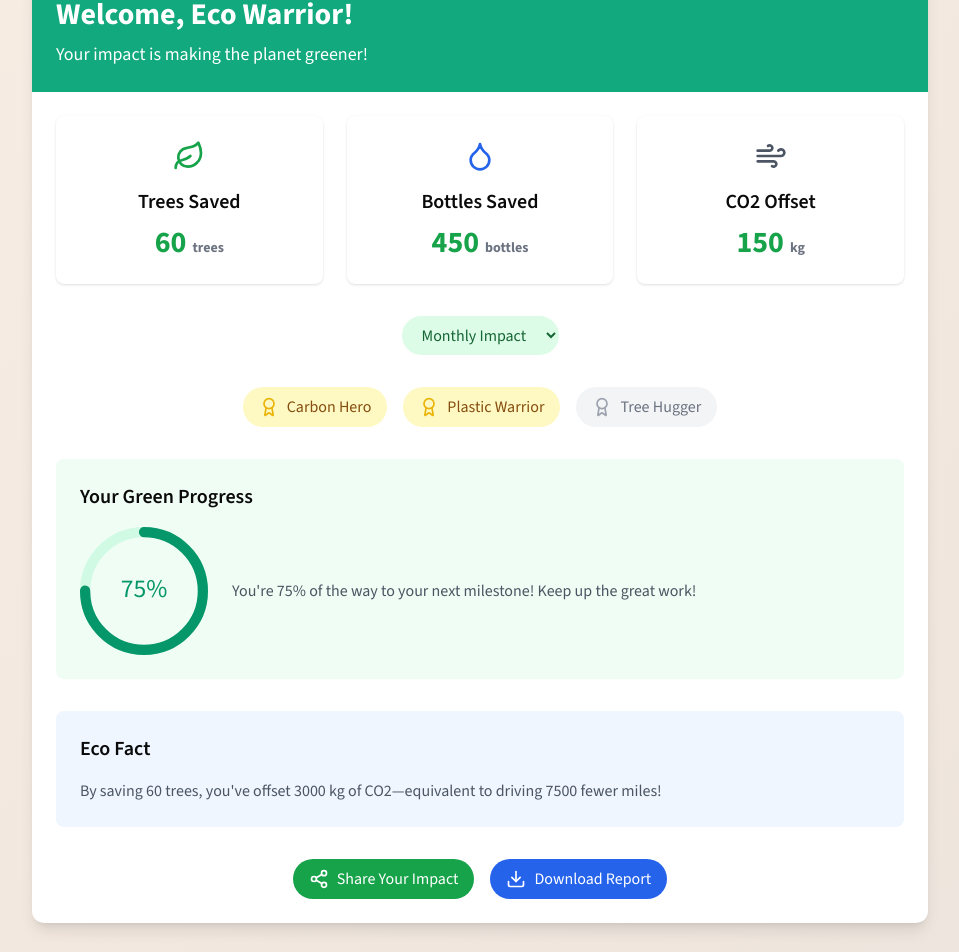
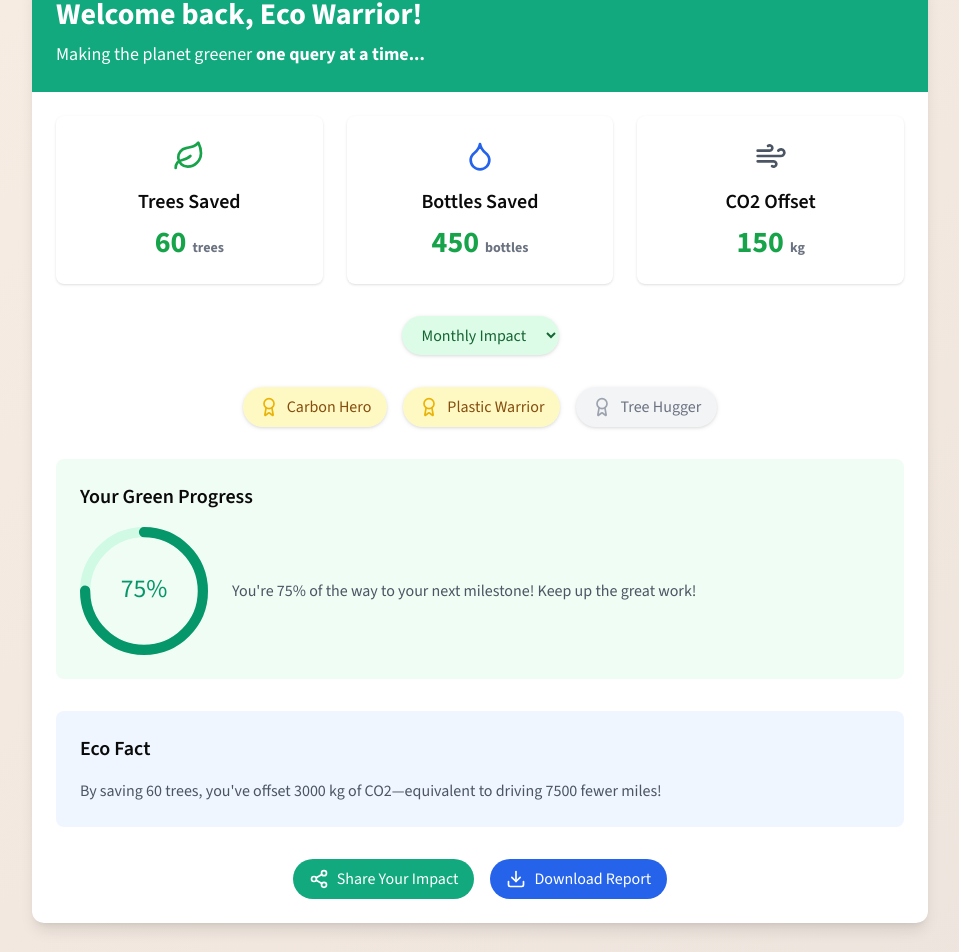
Before and after one commit to jhinericusername/verdellm, a Next.js app in the folder verde/: page /profile in a window 1280 px wide. Shown: the part 96-1048 px from the top of the page, without its empty margins (160-1119 px from the left). Built offline with nearby package versions, Linux system fonts and the light colour scheme.

Commit message:
profile ui changes

```diff
--- a/verde/src/app/profile/page.tsx
+++ b/verde/src/app/profile/page.tsx
@@ -6,6 +6,7 @@ import 'react-circular-progressbar/dist/styles.css'
 import { Leaf, Droplet, Wind, Award, Share2, Download, ChevronDown } from 'lucide-react'
 import { Button } from '@/components/ui/button'
 import Link from 'next/link'
+import { div } from 'framer-motion/client'
 
 export default function Profile() {
   const [timeframe, setTimeframe] = useState<'daily' | 'monthly' | 'lifetime'>('monthly')
@@ -37,8 +38,8 @@ export default function Profile() {
 
       <div className="max-w-4xl mx-auto bg-white rounded-xl shadow-lg overflow-hidden">
         <header className="bg-customgreen text-white p-6">
-          <h1 className="text-3xl font-bold">Welcome, Eco Warrior!</h1>
-          <p className="text-lg mt-2">Your impact is making the planet greener!</p>
+          <h1 className="text-3xl font-bold">Welcome back, Eco Warrior!</h1>
+          <p className="text-lg mt-2">Making the planet greener <strong>one query at a time...</strong></p>
         </header>
 
         <main className="p-6">
@@ -63,7 +64,7 @@ export default function Profile() {
             />
           </div>
 
-          <div className="flex justify-center mb-8">
+          <div className="flex justify-center mb-8 drop-shadow">
             <select
               value={timeframe}
               onChange={(e) => setTimeframe(e.target.value as 'daily' | 'monthly' | 'lifetime')}
@@ -75,7 +76,7 @@ export default function Profile() {
             </select>
           </div>
 
-          <div className="flex flex-wrap justify-center gap-4 mb-8">
+          <div className="flex flex-wrap justify-center gap-4 mb-8 drop-shadow">
             {badges.map((badge) => (
               <Badge key={badge.name} name={badge.name} achieved={badge.achieved} />
             ))}
@@ -112,7 +113,7 @@ export default function Profile() {
           <div className="flex justify-center gap-4">
             <button
               onClick={() => setShowShareOptions(!showShareOptions)}
-              className="bg-green-600 text-white px-4 py-2 rounded-full flex items-center hover:bg-green-700 transition-colors"
+              className="bg-customgreen text-white px-4 py-2 rounded-full flex items-center hover:bg-green-700 transition-colors"
             >
               <Share2 className="w-5 h-5 mr-2" />
               Share Your Impact
```
